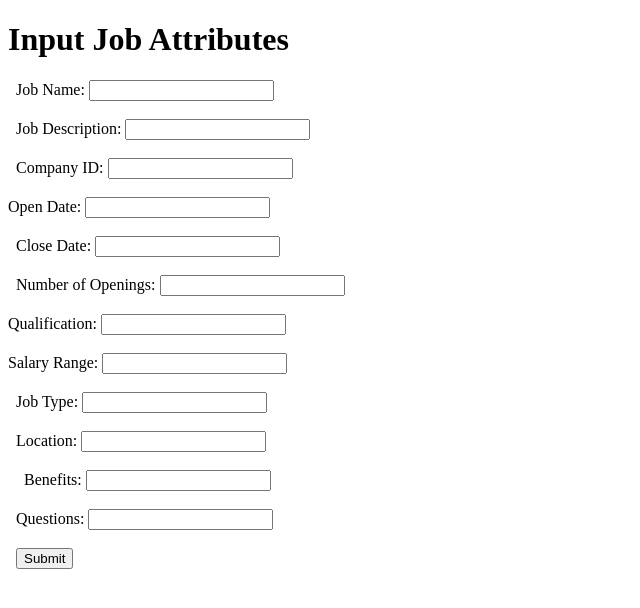
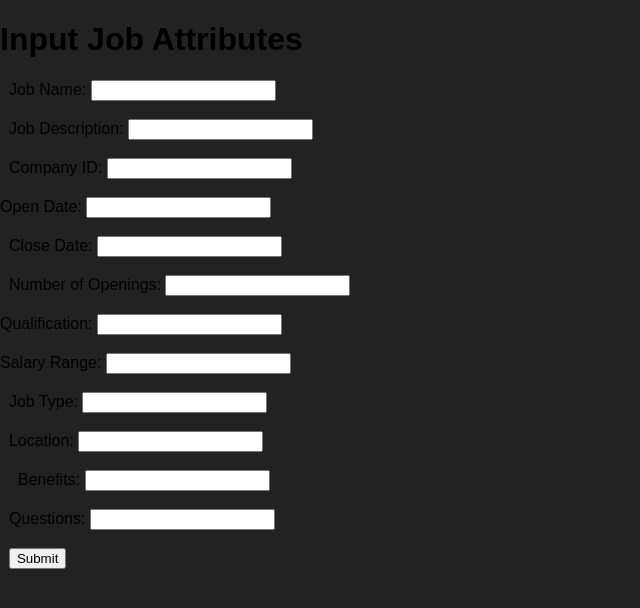
Before and after one commit to wilson3e/Group_B_7135, a PHP site: page /Job_Posting.php in a window 1280 px wide. Shown: the top 608 px of the page, without its empty margins (0-640 px from the left). Run offline with PHP 8.4, Linux system fonts and the light colour scheme.

Commit message:
Update Job_Posting.php

```diff
--- a/Job_Posting.php
+++ b/Job_Posting.php
@@ -7,6 +7,13 @@
 -->
 
 <html xmlns="http://ww.w3.org/1999/xhtml" lang="en" xml:lang="en">
+     <head>
+            <meta http-equiv="Content-Type" content="text/html; charset=utf-8" />
+            <meta name="viewport" content="width=device-width, initial-scale=1.0" />
+            <link href="https://fonts.googleapis.com/css?family=Work+Sans: 30%"  />
+            <link type="text/css" rel="stylesheet" href="style.css"/>
+            <title>Job Posting Page</title>
+        </head>
 <body>
 
 <h1>Input Job Attributes </h1>
```
